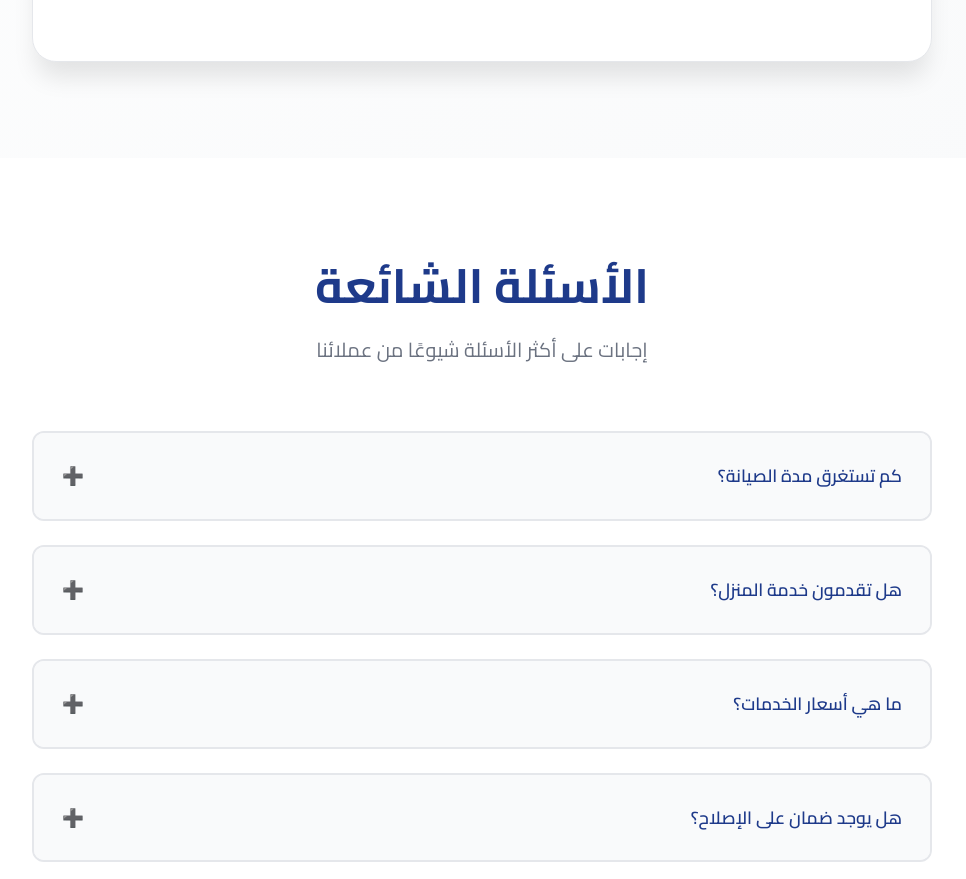
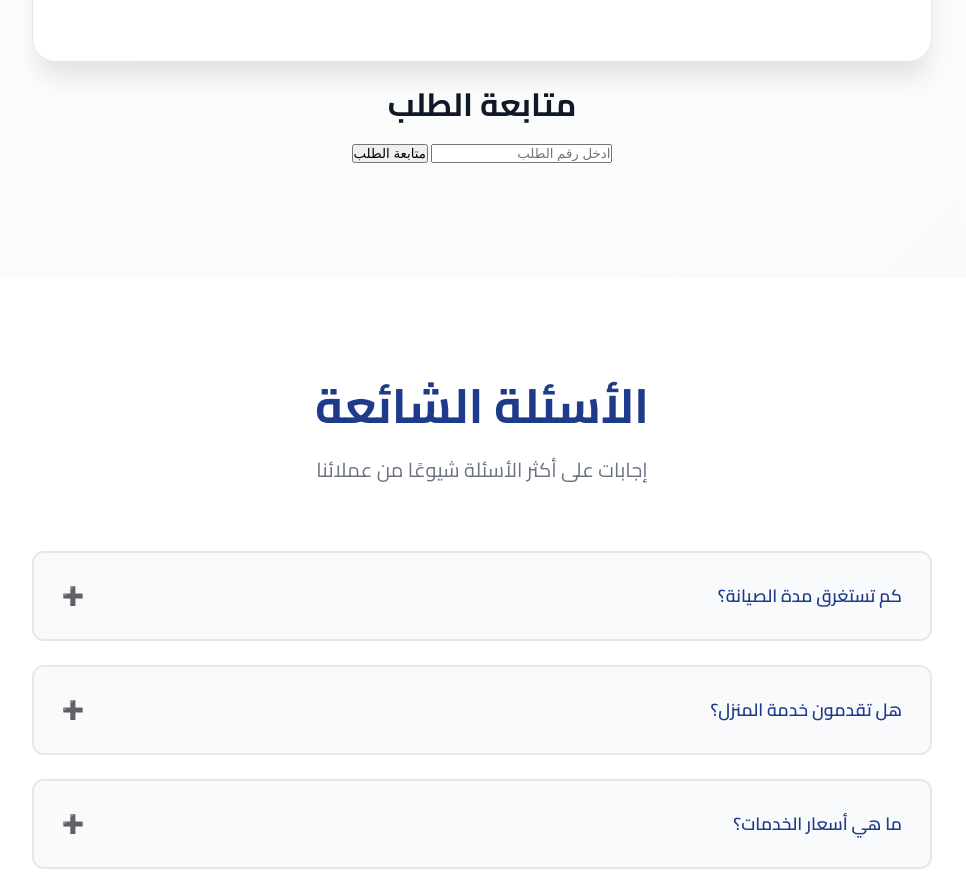
Before and after one commit to FalcoCenter/FC, a plain HTML site: page index.html in a window 1280 px wide. Shown: the part 4663-5542 px from the top of the page, without its empty margins (158-1124 px from the left). Drawn offline with Linux system fonts and the light colour scheme.

Commit message:
Update index.html Adding Order Follow up Botton

```diff
--- a/index.html
+++ b/index.html
@@ -456,7 +456,17 @@
                             </div>
                         </div>
                     </div>
-                </form>
+               </form>
+            <!-- Order Follow up -->
+            <div style="margin-top:20px; text-align:center;">
+    <h3>متابعة الطلب</h3>
+
+    <input type="text" id="trackOrderInput" placeholder="ادخل رقم الطلب">
+
+    <button onclick="trackOrder()">متابعة الطلب</button>
+
+    <p id="orderStatusResult"></p>
+</div>
             </div>
 
             <!-- Order History -->
```
